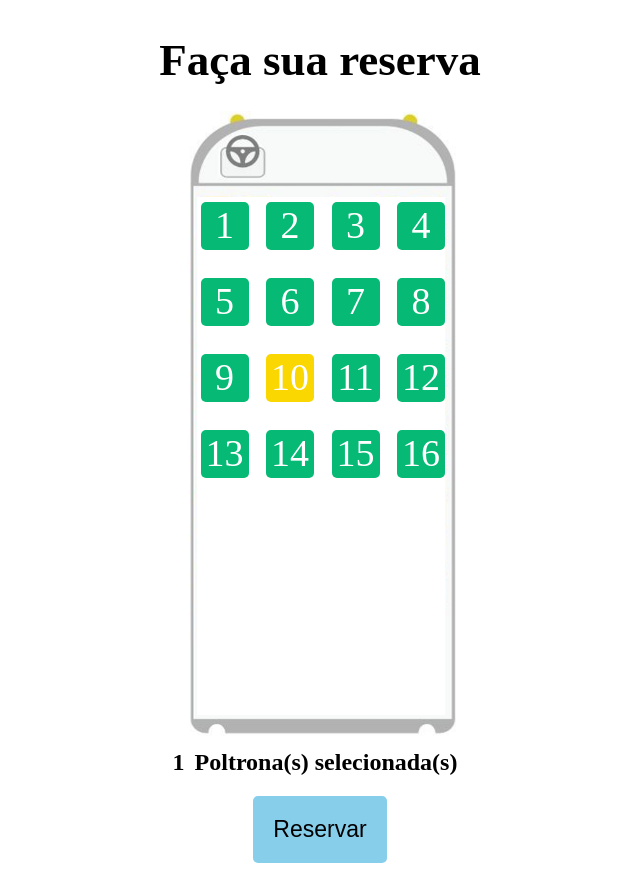
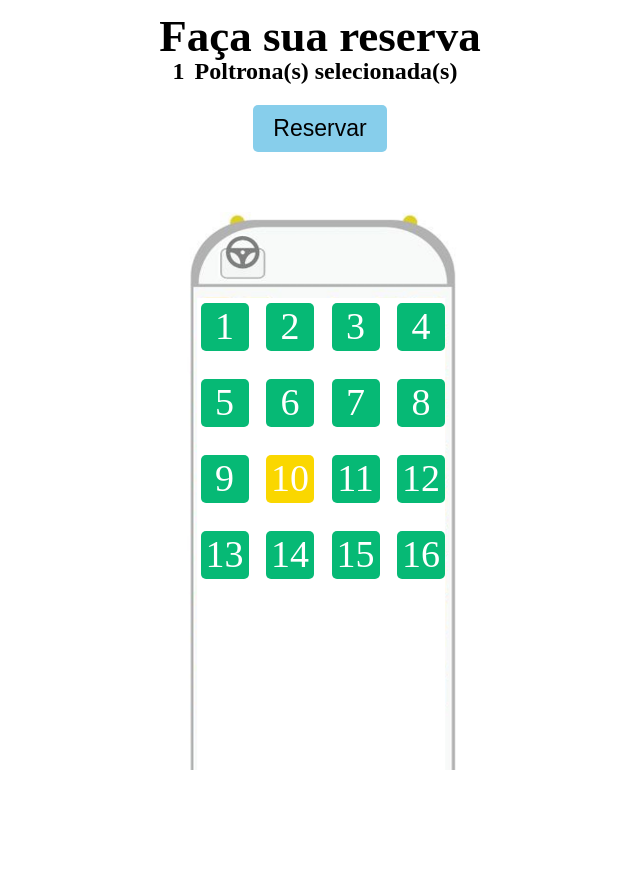
Before and after one commit to felipevianaa7/reservaonibus, a website with bundled scripts: page index.html in a window 1280 px wide. Both pictures are taken after a click on the element "10". Shown: the whole page, without its empty margins (320-960 px from the left). Built offline with nearby package versions, Linux system fonts and the light colour scheme; no server answers.

Commit message:
Update style.css

```diff
--- a/style.css
+++ b/style.css
@@ -9,7 +9,8 @@ body {
 }
 
 h1 {
-    margin-bottom: 20px; /* Ajuste conforme necessário para o espaçamento desejado */
+    margin-top: 40px;
+    margin-bottom: 145px; /* Ajuste conforme necessário para o espaçamento desejado */
     font-size: 45px;
 }
 
@@ -51,7 +52,7 @@ h1 {
     position: absolute;
     display: none;
     text-align: center;
-    margin-top: 875px;
+    margin-top: -550px;
 }
 
 .selecionar .poltronas-selecionadas {
@@ -60,11 +61,12 @@ h1 {
 
 .selecionar h1 {
     font-size: 1.5em;
+    margin-bottom: 20px;
     margin-right: 10px;
 }
 
 .selecionar button {
-    padding: 20px 20px;
+    padding: 10px 20px;
     font-size: 1em;
     background-color: #87CEEB;
     color: black;
```
